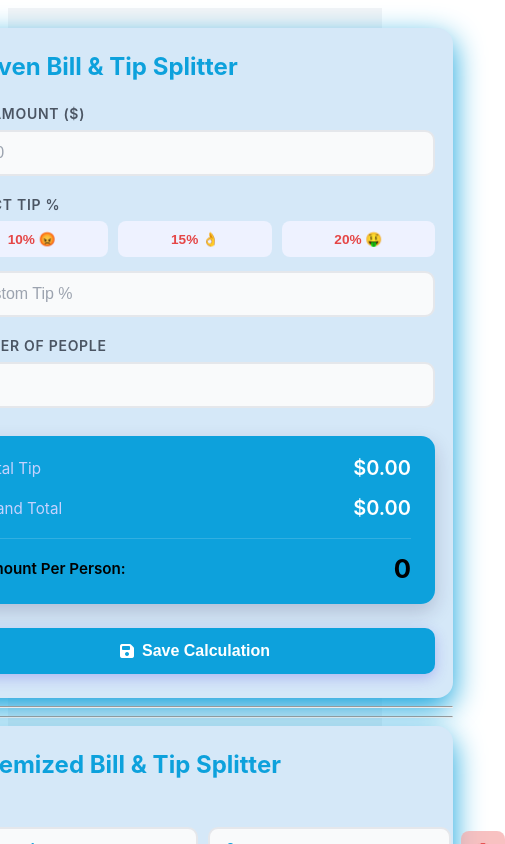
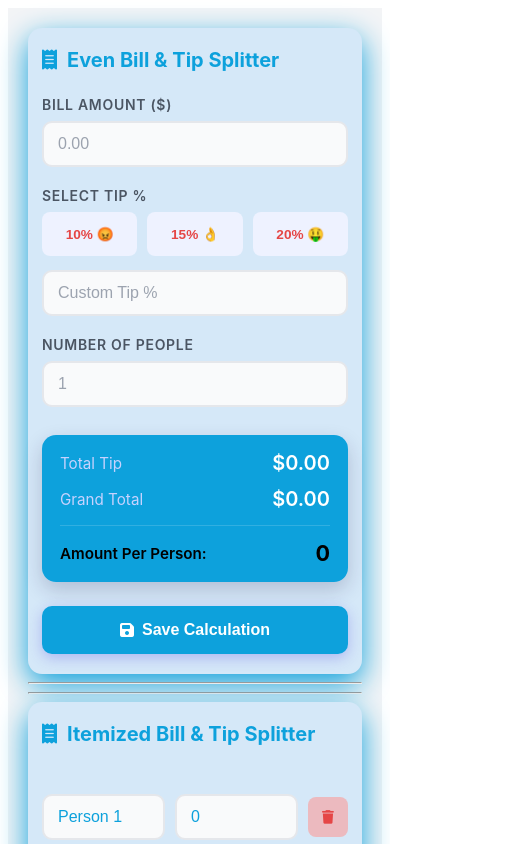
Before and after one commit to oliverradivan/bill-splitter, an Angular app in the folder front/: page / in a window 390 px wide. Shown: the top 844 px of the page, 505 px wide, since content can reach past the window. Built offline with nearby package versions, Linux system fonts and the light colour scheme.

Commit message:
phone update

```diff
--- a/front/src/styles.css
+++ b/front/src/styles.css
@@ -332,17 +332,73 @@
 /* ============ Responsive ============ */
 @media (max-width: 480px) {
   .calculator-card {
-    padding: 24px 18px;
-    border-radius: 16px;
+    padding: 20px 14px;
+    border-radius: 14px;
+    max-width: 100%;
   }
 
-  .tip-presets button {
-    padding: 8px 10px;
-    font-size: 0.85rem;
+  .calculator-card h2 {
+    font-size: 1.25rem;
   }
 
+  /* Prevent iOS auto-zoom on focus — inputs need >=16px font */
+  .input-group input,
+  .person-row input,
+  .shared-and-tip input {
+    font-size: 16px;
+    padding: 12px 14px;
+  }
+
+  /* Bigger tap targets */
+  .tip-presets button {
+    padding: 12px 8px;
+    font-size: 0.85rem;
+    min-height: 44px;
+  }
+
+  .save-btn {
+    min-height: 48px;
+    font-size: 1rem;
+  }
+
+  .person-row {
+    flex-wrap: wrap;
+  }
+
+  .person-row input {
+    min-width: 0;
+  }
+
+  .person-row button {
+    min-height: 40px;
+    padding: 8px 12px;
+  }
+
+  /* Stack breakdown into a readable card instead of a cramped grid */
   .breakdown-row {
     grid-template-columns: 1fr;
     gap: 4px;
+    padding: 12px 0;
+  }
+
+  .breakdown-row span,
+  .breakdown-row strong {
+    display: inline-block;
+  }
+
+  .summary-box {
+    padding: 16px 18px;
+    gap: 12px;
+  }
+
+  .summary-item.highlight strong {
+    font-size: 1.35rem;
   }
 }
+
+/* Extra-narrow phones (SE, older Android) */
+@media (max-width: 360px) {
+  .tip-presets {
+    grid-template-columns: repeat(2, 1fr);
+  }
+}
```
